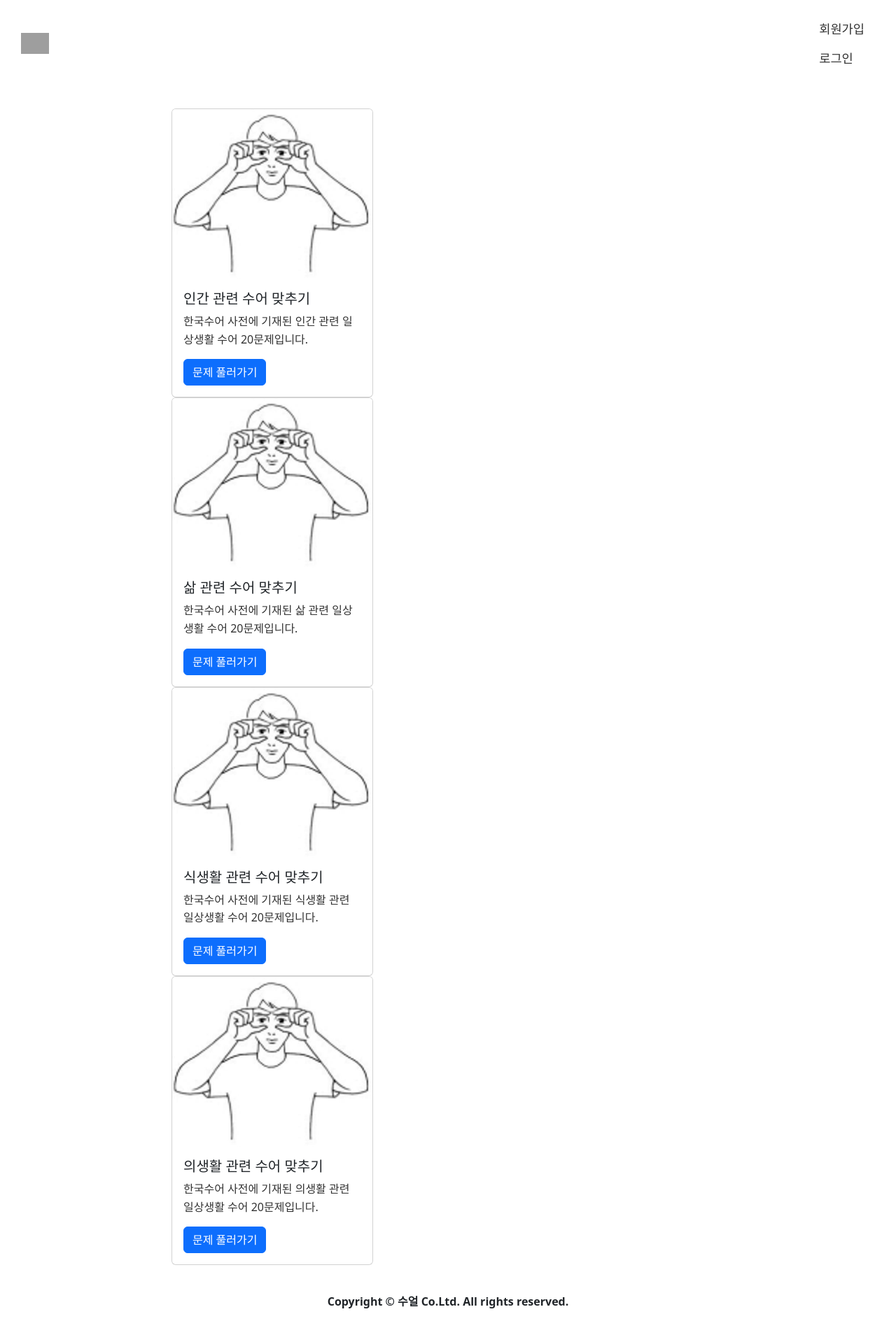
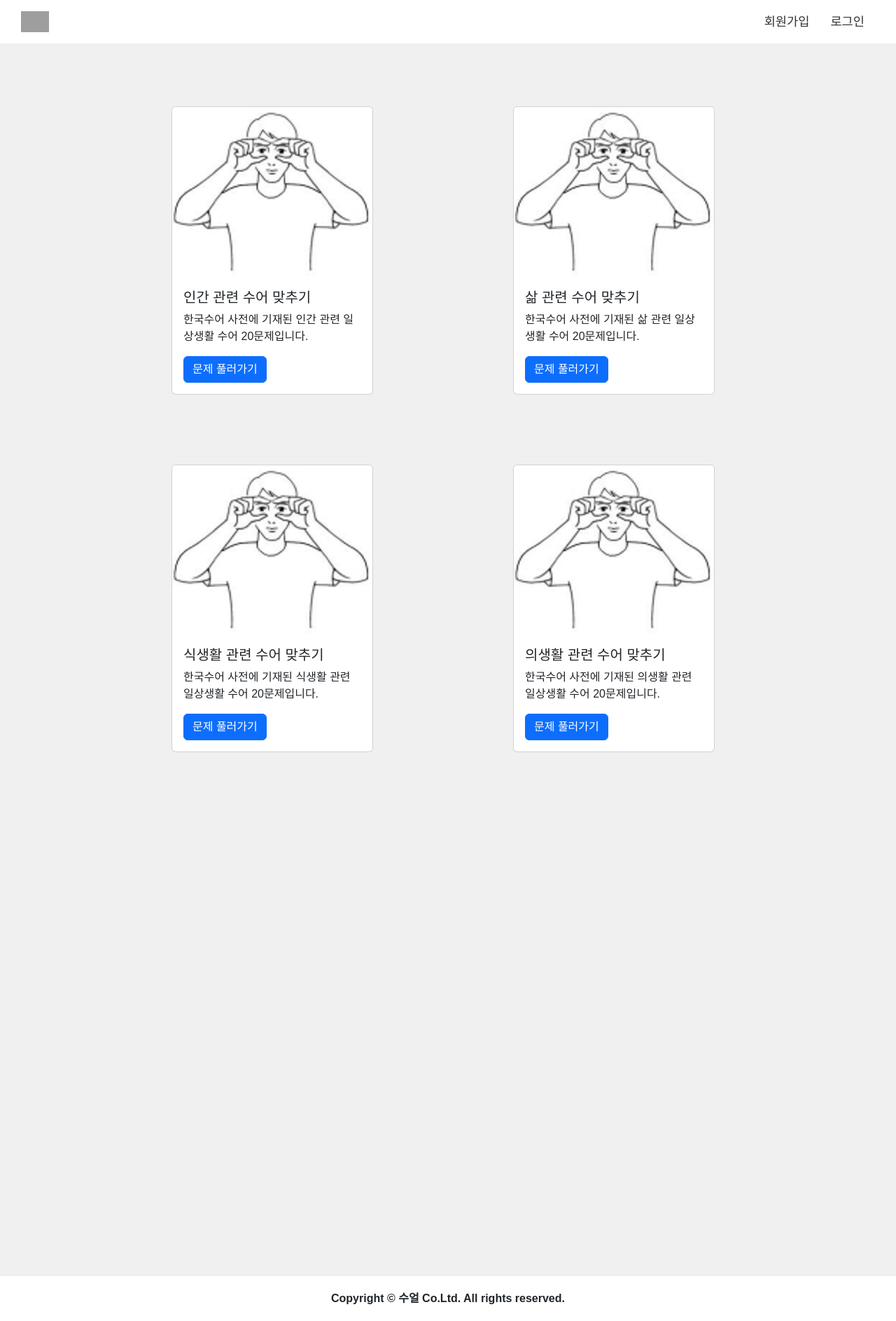
Before and after one commit to Signlogue/Signlogue, a PHP site: page /mainpage.php in a window 1280 px wide. Shown: the whole page at 70% size. Run offline with PHP 8.4, Linux system fonts and the light colour scheme; some web fonts are replaced; grey boxes are pictures that could not be loaded.

Commit message:
마이페이지 프리텐다드 폰트 적용 (임시)

```diff
--- a/mainpage.css
+++ b/mainpage.css
@@ -1,26 +1,47 @@
-html, body {
+html,
+body {
   height: 100%;
   margin: 0;
   padding: 0;
   overflow-x: hidden;
+  font-family: "Pretendard", Arial, sans-serif !important;
 }
 
 body {
-    background-color: #f0f0f0;
-    font-family: 'Pretendard', Arial, sans-serif;
+  background-color: #f0f0f0 !important;
   display: flex;
   flex-direction: column;
   min-height: 100vh;
   overflow-y: auto;
 }
 
+.container,
+.row,
+.col,
+.btn,
+.nav-link,
+.card,
+.table,
+.form-control {
+  font-family: "Pretendard", Arial, sans-serif !important;
+}
+
 header {
   display: flex;
   align-items: center;
   justify-content: space-between;
-    padding: 20px 30px;
+  padding: 10px 30px;
   background-color: #ffffff;
   flex-shrink: 0;
+}
+
+header a {
+  text-decoration-line: none;
+}
+
+header nav {
+  display: flex;
+  flex-direction: row;
 }
 
 header .header-logo {
@@ -51,13 +72,15 @@ main {
   padding-top: 10px;
 }
 
-main h1,
-main h2,
-main h3,
-main p {
-    margin: 0 0 15px 0;
-    color: #333333;
-    line-height: 1.6;
+header + main {
+  margin-top: calc(20px + 60px);
+}
+
+.testbox {
+  display: flex;
+  flex-direction: row;
+  gap: 200px;
+  margin-bottom: 100px;
 }
 
 footer {
```
Also changed, not shown: other parts of mainpage.css (+2 -59 lines). Lines whose indentation alone changed are shown as unchanged.
